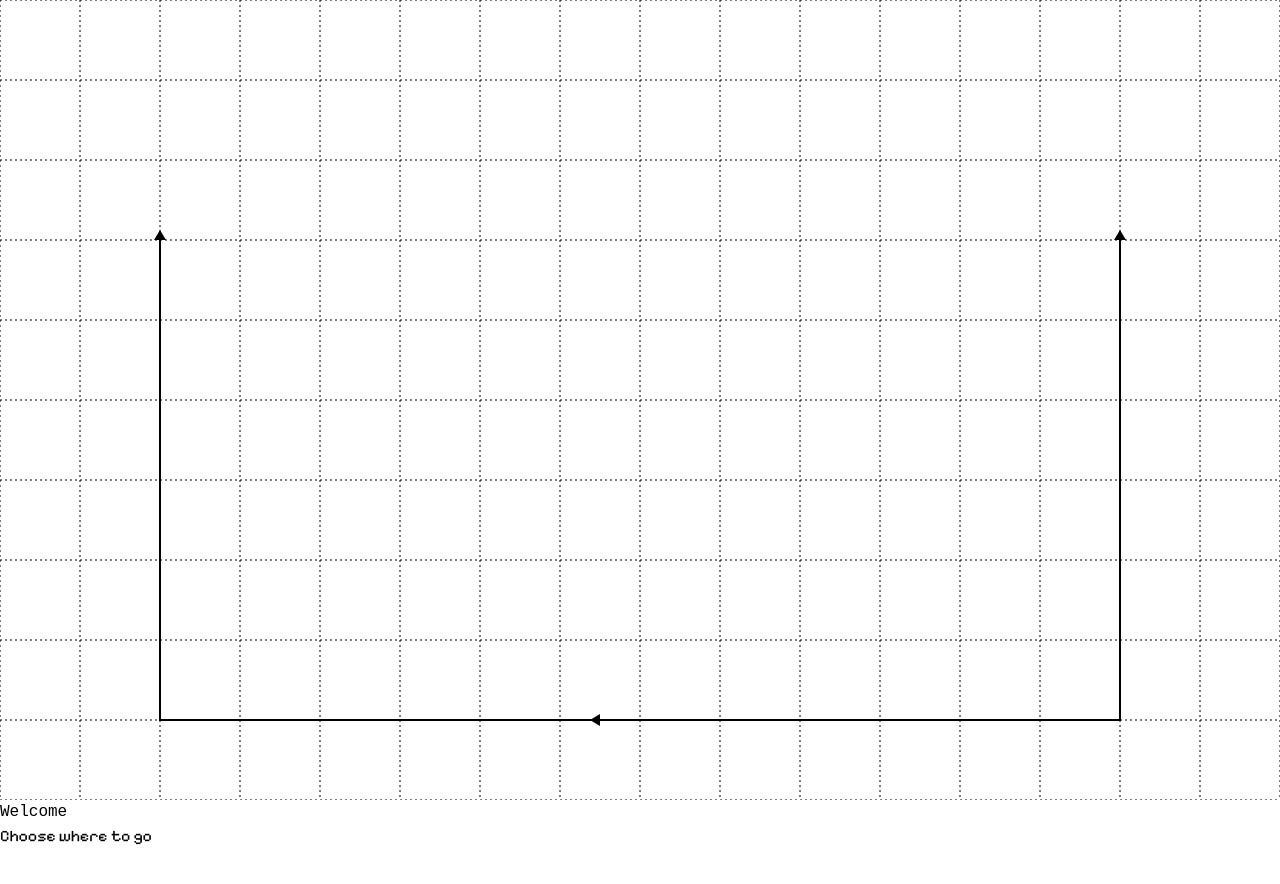
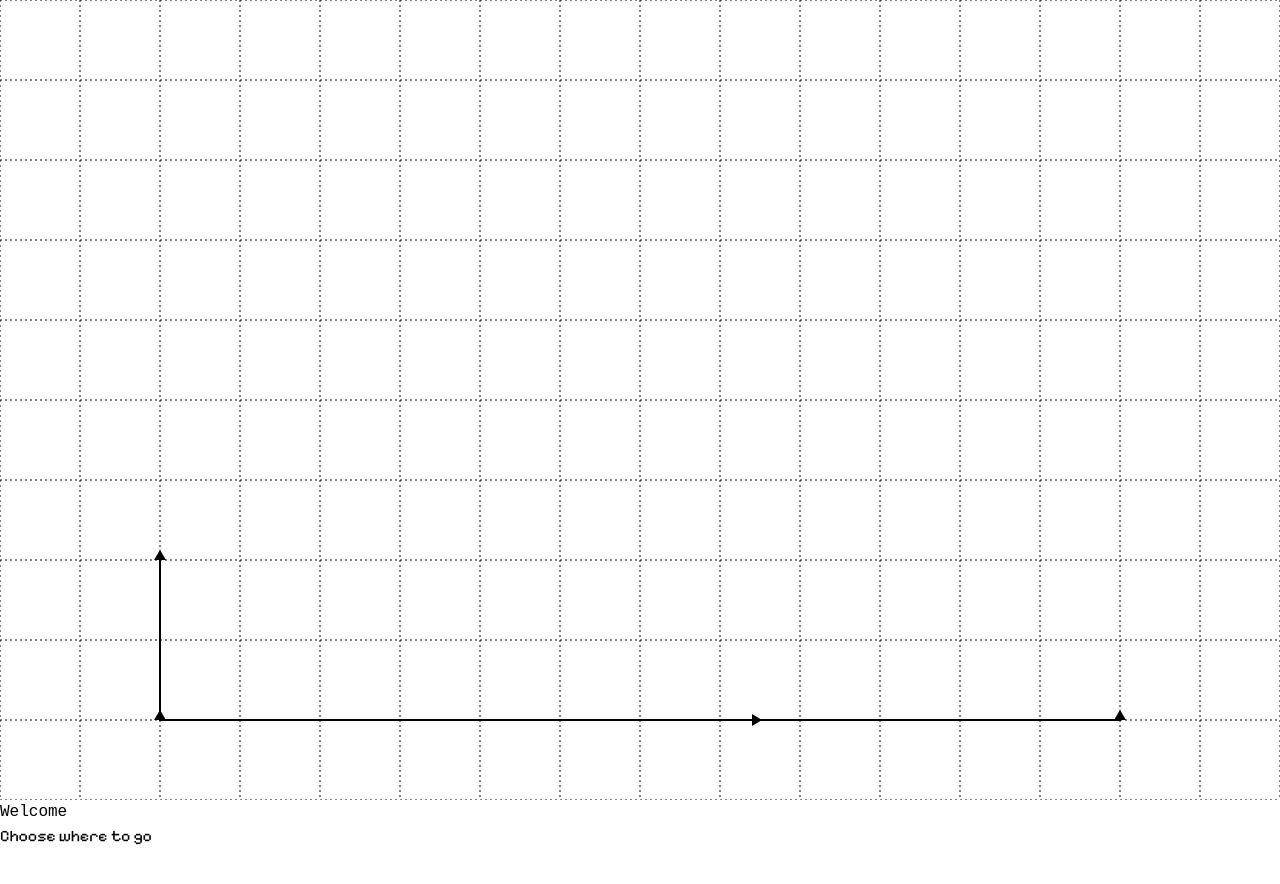
Before and after one commit to Nishant1195/Portfolio, a React (Vite) app in the folder portfolio/: page / in a window 1280 px wide. Shown: the top 884 px of the page. Built offline with nearby package versions, Linux system fonts and the light colour scheme; a web font is replaced by a local one.

Commit message:
Hompage Done!

```diff
--- a/portfolio/src/components/GridController.jsx
+++ b/portfolio/src/components/GridController.jsx
@@ -12,6 +12,43 @@ const Arrow = ({ x, y, angle }) => (
   />
 );
 
+// Default path strategies for backward compatibility
+const DEFAULT_PATH_STRATEGIES = [
+  // 0 - Default horizontal-then-vertical strategy (left side)
+  (s, d, spacing) => [
+    { x: s.x, y: s.y },
+    { x: d.x, y: s.y },
+    { x: d.x, y: s.y - spacing },
+  ],
+  // 1 - Default horizontal-then-vertical strategy (right side)
+  (s, d, spacing) => [
+    { x: s.x, y: s.y },
+    { x: d.x, y: s.y },
+    { x: d.x, y: s.y - spacing },
+  ],
+  // 2 - Default L-shape downward (left)
+  (s, d, spacing) => [
+    { x: s.x, y: s.y },
+    { x: s.x - spacing, y: s.y },
+    { x: s.x - spacing, y: s.y + spacing },
+    { x: d.x, y: s.y + spacing },
+    { x: d.x, y: d.y }
+  ],
+  // 3 - Default L-shape downward (right)
+  (s, d, spacing) => [
+    { x: s.x, y: s.y },
+    { x: s.x + spacing, y: s.y },
+    { x: s.x + spacing, y: s.y + spacing },
+    { x: d.x, y: s.y + spacing },
+    { x: d.x, y: d.y }
+  ],
+  // 4 - Default direct vertical
+  (s, d, spacing) => [
+    { x: s.x, y: s.y },
+    { x: s.x, y: d.y + spacing/2 }
+  ]
+];
+
 export default function GridController({
   sourceRef,
   spacing = 80,
@@ -23,6 +60,8 @@ export default function GridController({
   persistTrails = true,
   numTargets = 5, // fallback for default targets
   targets = null, // custom targets prop
+  pathStrategies = null, // NEW: Custom path strategies
+  pathConfig = {}, // NEW: Additional path configuration
   onAnchorsComputed,
 }) {
   const svgRef = useRef(null);
@@ -38,6 +77,9 @@ export default function GridController({
 
   const running = useRef(false);
   const runOnceRef = useRef(false);
+
+  // Use custom path strategies or fall back to defaults
+  const activePathStrategies = pathStrategies || DEFAULT_PATH_STRATEGIES;
 
   // Resize handling
   useEffect(() => {
@@ -87,85 +129,35 @@ export default function GridController({
   };
 
   const computeGridPath = (s, d, pathIndex = 0, totalPaths = 1) => {
-  // Grid/container settings
-  const containerWidth = 480;
-  const containerHeight = 240;
-  const containerLeft = s.x - containerWidth / 2;
-  const containerRight = s.x + containerWidth / 2;
-  const containerTop = s.y - containerHeight / 2;
-  const containerBottom = s.y + containerHeight / 2;
-
-  // Middle lines
-  const upperMiddleLine = containerTop + containerHeight / 3;
-  const lowerMiddleLine = containerBottom - containerHeight / 3;
-  const leftMiddleLine = containerLeft + containerWidth / 3;
-  const rightMiddleLine = containerRight - containerWidth / 3;
-
-  // Snap target’s grid position
+    // Snap target's grid position
     const targetGridX = snap(d.x);
     const targetGridY = snap(d.y);
 
-  const pathStrategies = [
-    // 0 - Projects (left, top)
-    () => [
-      { x: s.x, y: s.y },
-      { x: leftMiddleLine, y: s.y },
-      { x: leftMiddleLine, y: upperMiddleLine },
-      { x: targetGridX, y: upperMiddleLine },
-      { x: targetGridX, y: targetGridY } // stop at grid line just outside button
-    ],
+    // Use the appropriate strategy function
+    const strategyIndex = Math.min(pathIndex, activePathStrategies.length - 1);
+    const strategy = activePathStrategies[strategyIndex];
 
-    // 1 - Skills (right, top)
-    () => [
-      { x: s.x, y: s.y },
-      { x: rightMiddleLine, y: s.y },
-      { x: rightMiddleLine, y: upperMiddleLine },
-      { x: targetGridX, y: upperMiddleLine },
-      { x: targetGridX, y: targetGridY }
-    ],
+    // Call the strategy function with source, destination, and spacing
+    const rawPath = strategy(s, { x: targetGridX, y: targetGridY }, spacing, pathConfig);
 
-    // 2 - Contact (left, bottom)
-    () => [
-      { x: s.x, y: s.y },
-      { x: leftMiddleLine, y: s.y },
-      { x: leftMiddleLine, y: lowerMiddleLine },
-      { x: targetGridX, y: lowerMiddleLine },
-      { x: targetGridX, y: targetGridY }
-    ],
+    // Snap everything to grid, but allow custom snapping behavior
+    return rawPath.map((point, index) => {
+      // Check if this path has custom snapping rules
+      const customSnapping = pathConfig.customSnapping?.[pathIndex];
 
-    // 3 - Resume (right, bottom)
-    () => [
-      { x: s.x, y: s.y },
-      { x: rightMiddleLine, y: s.y },
-      { x: rightMiddleLine, y: lowerMiddleLine },
-      { x: targetGridX, y: lowerMiddleLine },
-      { x: targetGridX, y: targetGridY }
-    ],
-
-   // 4 - About (vertical above)
-() => {
-  const buttonTop = d.y - (d.height || spacing) / 2;
-  const stopY = snap(buttonTop - spacing);
-  return [
-    { x: s.x, y: s.y },
-    { x: s.x, y: stopY }
-  ];
+      if (customSnapping && index === rawPath.length - 1 && customSnapping.skipFinalYSnap) {
+        return {
+          x: snap(Math.max(spacing, Math.min(point.x, dims.width - spacing))),
+          y: Math.max(spacing, Math.min(point.y, dims.height - spacing)) // Don't snap Y for final point
+        };
       }
 
-  ];
-
-  // Choose strategy
-  const strategy = pathStrategies[pathIndex] || pathStrategies[0];
-  const rawPath = strategy();
-
-  // Snap everything (final point included now, since we stop at grid)
-  return rawPath.map((point) => ({
+      return {
         x: snap(Math.max(spacing, Math.min(point.x, dims.width - spacing))),
         y: snap(Math.max(spacing, Math.min(point.y, dims.height - spacing)))
-  }));
       };
-
-
+    });
+  };
 
   const animatePath = (path, actualTarget) =>
     new Promise((resolve) => {
--- a/portfolio/src/pages/Home.jsx
+++ b/portfolio/src/pages/Home.jsx
@@ -82,6 +82,53 @@ export default function Home() {
     return targets;
   }, [dimensions.width, dimensions.height]);
 
+  // Define custom path strategies for the home page
+  const homePagePathStrategies = useMemo(() => [
+    // 0 - Projects (left, top) - Come from left side horizontally, then up only 1 grid
+    (s, d, spacing) => [
+      { x: s.x, y: s.y },                           // Start at center
+      { x: d.x, y: s.y },                           // Go horizontally left to target column at center level
+      { x: d.x, y: s.y - spacing },                 // Go up only 1 grid block
+    ],
+
+    // 1 - Skills (right, top) - Come from right side horizontally, then up only 1 grid
+    (s, d, spacing) => [
+      { x: s.x, y: s.y },                           // Start at center
+      { x: d.x, y: s.y },                           // Go horizontally right to target column at center level
+      { x: d.x, y: s.y - spacing },                 // Go up only 1 grid block
+    ],
+
+    // 2 - Contact (left, bottom) - Use left side routing downward
+    (s, d, spacing) => [
+      { x: s.x, y: s.y },                           // Start at center
+      { x: s.x - spacing, y: s.y },                 // Go left one grid block
+      { x: s.x - spacing, y: s.y + spacing },       // Go down one grid block (unique left path)
+      { x: d.x, y: s.y + spacing },                 // Go horizontally to target column at lower level
+      { x: d.x, y: d.y }                            // Go to final target position
+    ],
+
+    // 3 - Resume (right, bottom) - Use right side routing downward
+    (s, d, spacing) => [
+      { x: s.x, y: s.y },                           // Start at center
+      { x: s.x + spacing, y: s.y },                 // Go right one grid block
+      { x: s.x + spacing, y: s.y + spacing },       // Go down one grid block (unique right path)
+      { x: d.x, y: s.y + spacing },                 // Go horizontally to target column at lower level
+      { x: d.x, y: d.y }                            // Go to final target position
+    ],
+
+    // 4 - About (vertical above) - Stop in middle of grid cell before button
+    (s, d, spacing) => [
+      { x: s.x, y: s.y },
+      { x: s.x, y: d.y + spacing/2}                // Stop halfway between grid intersections
+    ]
+  ], []);
+
+  // Define path configuration for custom behaviors
+  const homePagePathConfig = useMemo(() => ({
+    customSnapping: {
+      4: { skipFinalYSnap: true } // Don't snap the Y coordinate for the About button path
+    }
+  }), []);
 
   return (
     <div className="relative w-full h-screen bg-gray-100 overflow-hidden">
@@ -91,9 +138,11 @@ export default function Home() {
         spacing={80}
         stepPx={8}
         stagger={400}
-        loop={false} // Changed from true to false
+        loop={false}
         persistTrails={true}
         targets={customTargets}
+        pathStrategies={homePagePathStrategies}
+        pathConfig={homePagePathConfig}
         onAnchorsComputed={setAnchors}
         showAnchors={false}
       />
```
Lines whose indentation alone changed are shown as unchanged.
